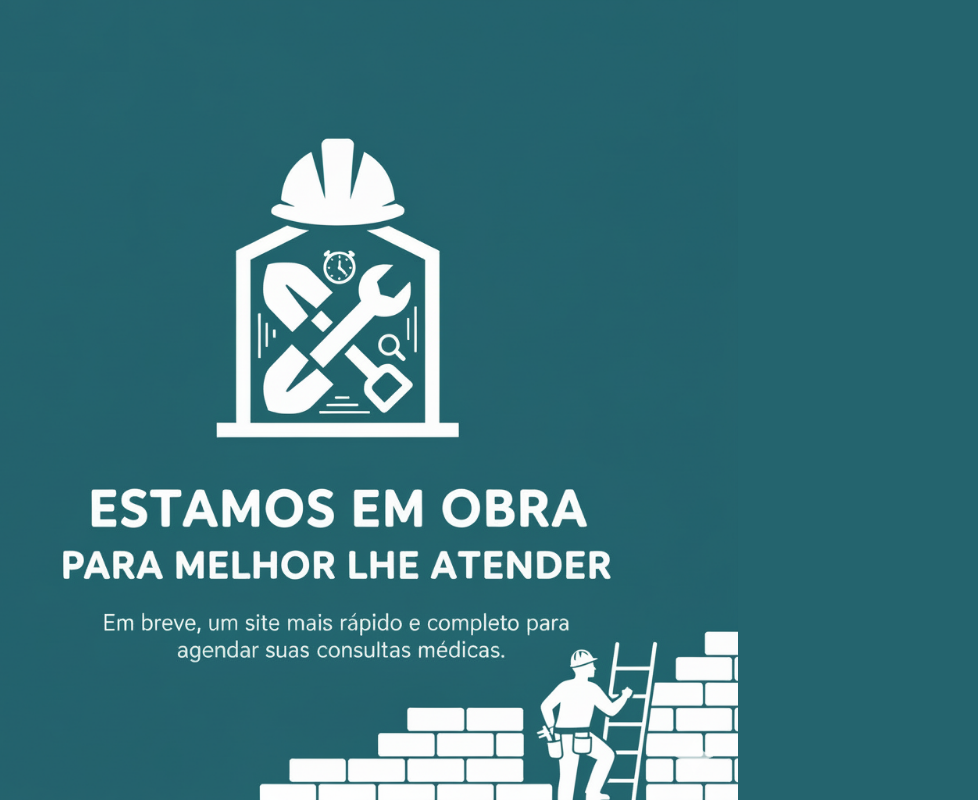
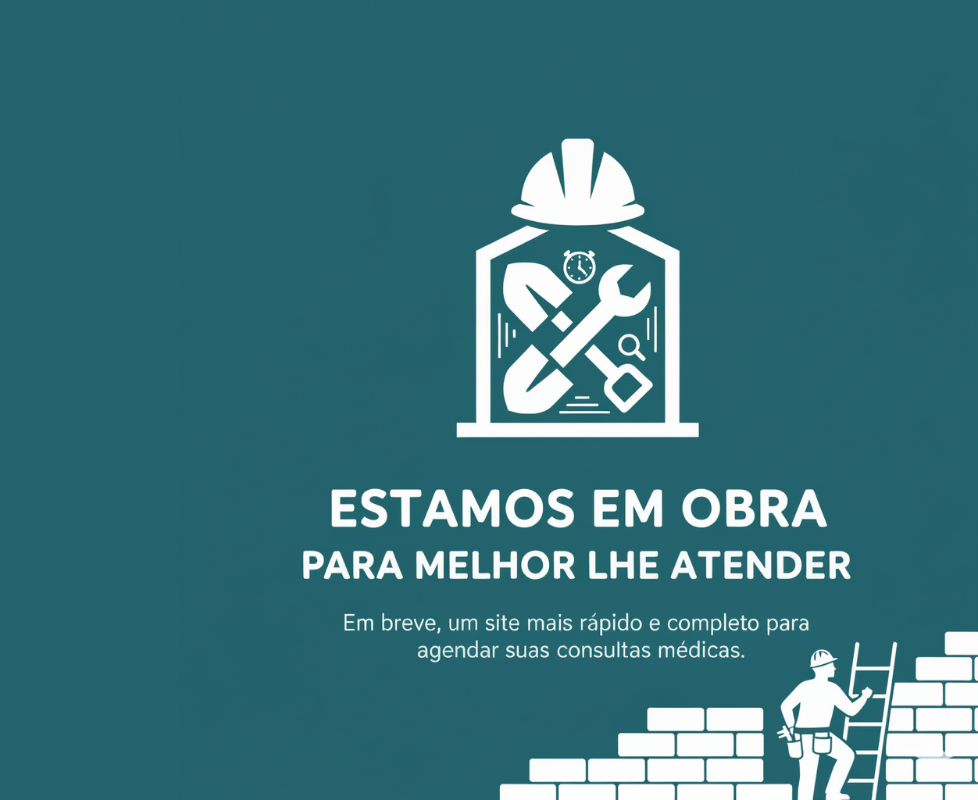
Before and after one commit to marlivinic13/agendamentoDeConsulta, a plain HTML site: page obras.html in a window 1280 px wide. Shown: the whole page, without its empty margins (302-1280 px from the left). Drawn offline with Linux system fonts and the light colour scheme.

```diff
--- a/main.js
+++ b/main.js
@@ -63,6 +63,7 @@ function salvarConsulta(event) {
     if (idade < 0 || idade > 120) {
         mensagemErro.textContent = "Idade inválida, favor digitar idade entre 0 e 120 anos!"
         console.log("Idade inválida, favor digitar idade entre 0 e 120 anos!")
+
         return
     } else if (data < new Date()) {
         mensagemErro.textContent = "Favor, selecionar uma data a partir de hoje!"
--- a/obras.html
+++ b/obras.html
@@ -23,7 +23,7 @@
             background-image: url(assets/emObras.png);
             background-size: contain;
             background-repeat: no-repeat;
-            background-position: center;
+            background-position: right;
             background-color: #24646E;
             /* cor de fundo atrás da imagem */
             height: 100vh;
```
Also changed, not shown: agendamento.html (+1 -1 lines).
